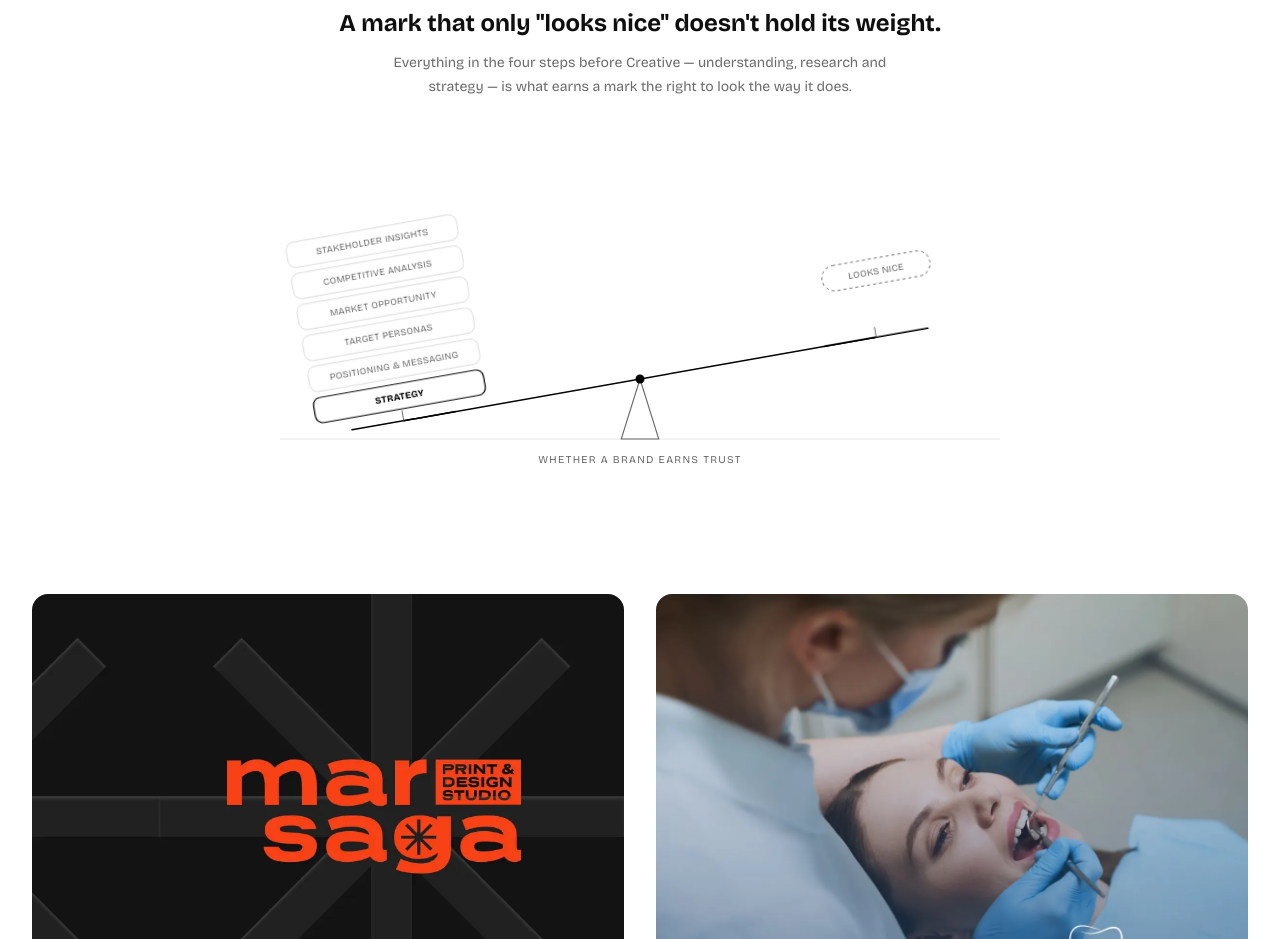
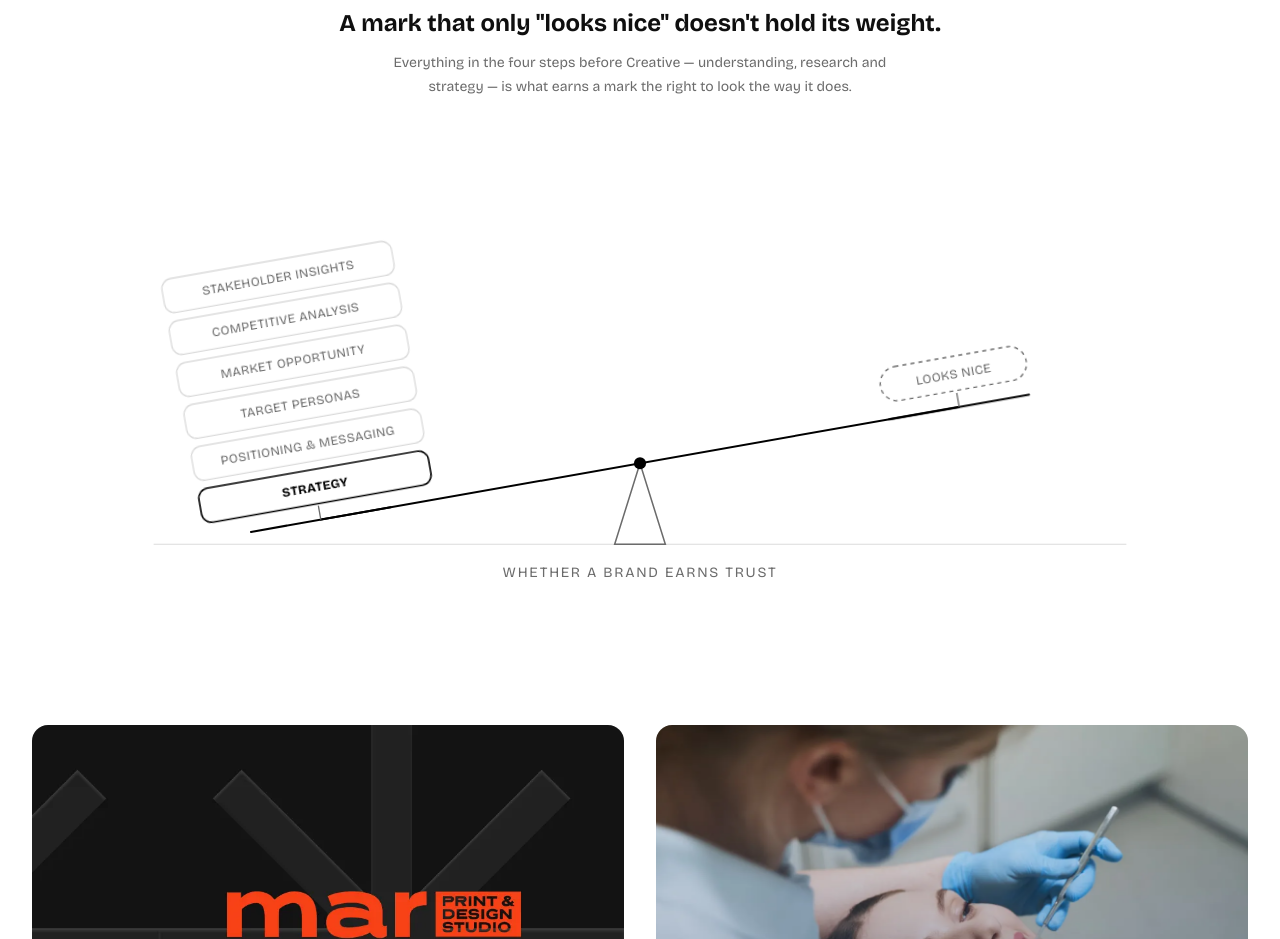
Before and after one commit to contactillustlab-netizen/maria-magdalena-portfolio, a React (Vite) app: page /design/branding in a window 1280 px wide. Shown: the part 1260-2199 px from the top of the page. Built offline with nearby package versions, Linux system fonts and the light colour scheme.

Commit message:
Widen balance visual to grid width, attach Looks nice pill to its platform
Matches the strategy stack's tight attachment to its own platform tick
instead of floating detached in the empty space above it.

```diff
--- a/src/components/BrandProcess.jsx
+++ b/src/components/BrandProcess.jsx
@@ -191,8 +191,8 @@ function BrandProcess() {
             <line x1="-70" y1="0" x2="70" y2="0" stroke="var(--color-contrast)" strokeWidth="2" strokeLinecap="round" />
             <line x1="0" y1="0" x2="0" y2="-14" stroke="var(--color-muted)" strokeWidth="1.3" />
             <g className="brand-process__pill brand-process__pill--ghost brand-process__ghost-pill">
-              <rect x="-58" y="-104" width="146" height="34" rx="17" />
-              <text x="15" y="-82" textAnchor="middle">Looks nice</text>
+              <rect x="-73" y="-50" width="146" height="34" rx="17" />
+              <text x="0" y="-28" textAnchor="middle">Looks nice</text>
             </g>
           </g>
         </svg>
--- a/src/styles/global.css
+++ b/src/styles/global.css
@@ -809,7 +809,7 @@ body[data-theme="design"] .scroll-gallery__cta--overlay { color: #0f0f0f; }
 .brand-process__payoff.is-visible { opacity: 1; transform: translateY(0); }
 .brand-process__payoff-heading { margin: 0 auto .75rem; font-size: var(--text-headline-sm); line-height: var(--leading-headline-sm); font-family: var(--font-family-primary); max-width: 640px; }
 .brand-process__payoff-text { margin: 0 auto 2.5rem; max-width: 520px; color: var(--color-muted); font-size: var(--text-body-md); line-height: 1.7; }
-.brand-process__balance-svg { width: 100%; height: auto; display: block; max-width: 900px; margin: 0 auto; }
+.brand-process__balance-svg { width: 100%; height: auto; display: block; }
 .brand-process__pill rect { fill: var(--color-bg); stroke: var(--color-border); stroke-width: 1.3; }
 .brand-process__pill text { fill: var(--color-muted); font-size: 12.5px; letter-spacing: .03em; text-transform: uppercase; }
 .brand-process__pill--accent rect { stroke: var(--color-contrast); stroke-width: 1.6; }
```
